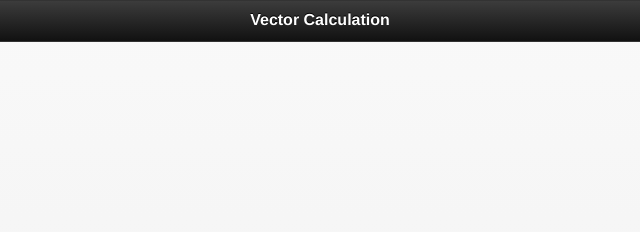
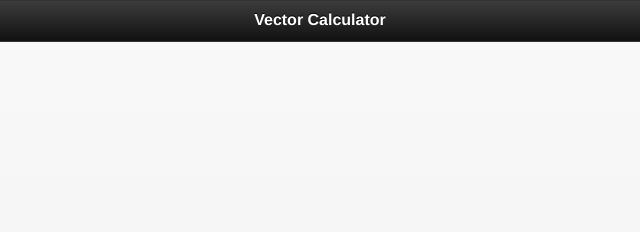
Before and after one commit to fbrechte2/vector-calc-fb2, a plain HTML site: page index.html in a window 1280 px wide. Shown: the top 232 px of the page, 320-960 px from the left. Drawn offline with Linux system fonts and the light colour scheme.

Commit message:
header changed: Vector Calculator

```diff
--- a/index.html
+++ b/index.html
@@ -21,7 +21,7 @@
 <!-- Start of main page -->
 <div data-role="page" id="main-page">
 <div data-role="header">
-	<h1>Vector Calculation</h1>
+	<h1>Vector Calculator</h1>
 </div><!-- /header -->
 <div data-role="content">
 	<p>Please enter the vector components</p>
```
